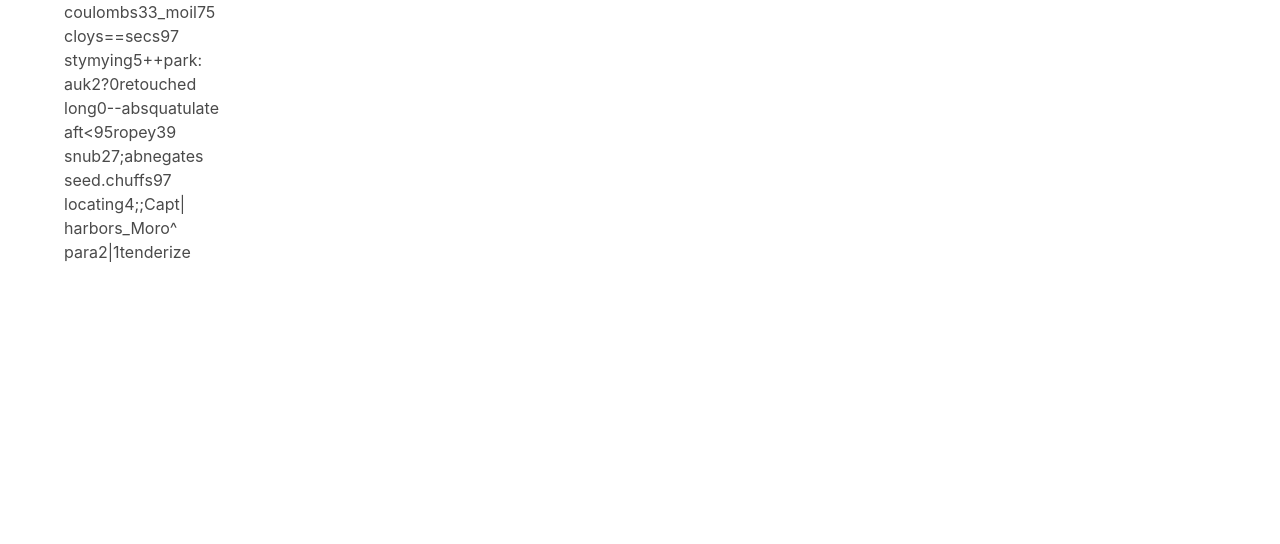
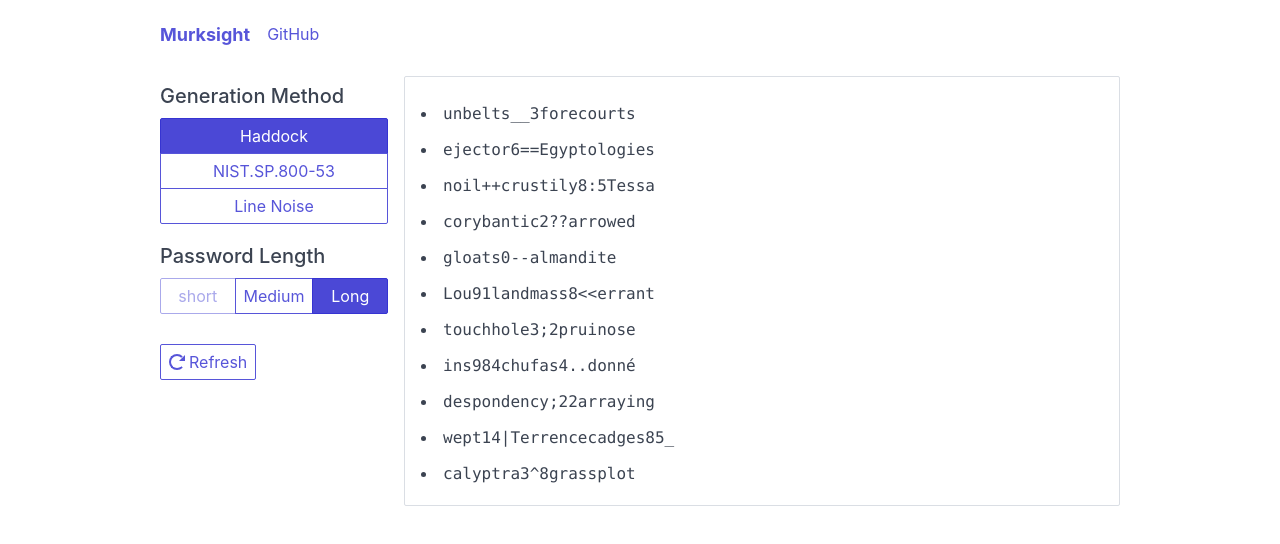
Before and after one commit to ehouse/murksight, a React (Create React App) app: page / in a window 1280 px wide. Shown: the top 544 px of the page. Built offline with nearby package versions, Linux system fonts and the light colour scheme.

Commit message:
Working CSS and HTML styling
Using Spectre.css for a framework

```diff
--- a/public/index.html
+++ b/public/index.html
@@ -9,9 +9,9 @@
       name="description"
       content="Web site created using create-react-app"
     />
-    <!-- Google Fonts -->
-    <link rel="stylesheet" href="https://fonts.googleapis.com/css?family=Roboto:300,300italic,700,700italic">
-    <link rel="stylesheet" href="https://cdn.jsdelivr.net/npm/bulma@0.9.1/css/bulma.min.css">
+    <link rel="stylesheet" href="https://unpkg.com/spectre.css/dist/spectre.min.css">
+    <link rel="stylesheet" href="https://unpkg.com/spectre.css/dist/spectre-exp.min.css">
+    <link rel="stylesheet" href="https://unpkg.com/spectre.css/dist/spectre-icons.min.css">
 
     <link rel="apple-touch-icon" href="%PUBLIC_URL%/logo192.png" />
     <!--
--- a/src/App.tsx
+++ b/src/App.tsx
@@ -1,11 +1,79 @@
-import React from 'react';
-import { PasswordGen } from './component/PasswordGen'
+import React, { useReducer } from 'react';
+import './common/main.css';
+import { PasswordGen } from './component/PasswordGen';
+
+interface AppStateType{
+  length: PWLength;
+  method: pwGenMethod;
+  refreshTrigger: boolean;
+}
+
+interface ActionType{
+  type: 'length' | 'method' | 'refresh';
+  payload?: PWLength | pwGenMethod;
+}
+
+type buttonState = 'active' | 'disabled' | ''
+
+function AppReducer(state: AppStateType, action: ActionType){
+  if(action.type === 'length'){
+    return {...state, length: action.payload} as AppStateType
+  }
+  else if (action.type === 'method'){
+    return {...state, method: action.payload} as AppStateType
+  }
+  else if (action.type === 'refresh'){
+      return {...state, refreshTrigger: !state.refreshTrigger}
+  }
+  else{
+    return state
+  }
+}
 
 function App() {
-  return (
-    <div className="container">
-        <PasswordGen />
+  const initialState: AppStateType = {length: 'long', method: 'haddock', refreshTrigger: false}
+  const [state, dispatch] = useReducer(AppReducer, initialState)
+
+  const getButtonState = (action: 'length' | 'method', payload: PWLength | pwGenMethod): buttonState => {
+    return (state[action] === payload ? 'active' : '')
+  }
+
+  return (<div className='app'>
+    <header className='navbar'>
+      <div className='container grid-lg'>
+        <section className="navbar-center navbar-section">
+          <a href="/" className="navbar-brand text-bold mr-2">Murksight</a>
+          <a href="https://github.com/ehouse/murksight" className="btn btn-link">GitHub</a>
+        </section>
+      </div>
+    </header>
+    <div className='container grid-lg'>
+      <div className='columns'>
+        <div className='column col-3 pt-2'>
+          <h5>Generation Method</h5>
+          <div className='verticle-btn-grp method-picker'>
+            <button className={`btn ${getButtonState('method', 'haddock')}`} onClick={() => dispatch({type: 'method', payload: 'haddock'})}>Haddock</button>
+            <button className={`btn ${getButtonState('method', 'NIST.SP.800-53')}`} onClick={() => dispatch({type: 'method', payload: 'NIST.SP.800-53'})}>NIST.SP.800-53</button>
+            <button className={`btn ${getButtonState('method', 'linenoise')}`} onClick={() => dispatch({type: 'method', payload: 'linenoise'})}>Line Noise</button>
+          </div>
+          <div className='length-picker'>
+            <h5>Password Length</h5>
+            <div className="btn-group btn-group-block">
+              <button className={`btn disabled ${getButtonState('length', 'short')}`} onClick={() => dispatch({type: 'length', payload: 'short'})}>short</button>
+              <button className={`btn ${getButtonState('length', 'medium')}`} onClick={() => dispatch({type: 'length', payload: 'medium'})}>Medium</button>
+              <button className={`btn ${getButtonState('length', 'long')}`} onClick={() => dispatch({type: 'length', payload: 'long'})}>Long</button>
+            </div>
+          </div>
+          <button className='btn password-refresh' onClick={() => dispatch({type: 'refresh'})}><i className='icon icon-refresh mr-1'></i>Refresh</button>
+        </div>
+        <div className='column'>
+          <div className='card'>
+            <PasswordGen pwLength={state.length} pwGenMethod={state.method} refreshTrigger={state.refreshTrigger}/>
+          </div>
+        </div>
+      </div>
     </div>
+  </div>
   )
 }
 
--- /dev/null
+++ b/src/common/library.ts
@@ -0,0 +1,5 @@
+function arrayPick<T>(arr: T[]){
+    return arr[Math.floor(Math.random() * arr.length)]
+}
+
+export { arrayPick }
--- /dev/null
+++ b/src/common/main.css
@@ -0,0 +1,41 @@
+.navbar{
+    padding-top: .8rem;
+    padding-bottom: 1.2rem;
+}
+
+.navbar a:visited{
+    color: #5755d9;
+}
+
+.method-picker button{
+    display: block;
+    width: 100%;
+}
+
+.length-picker{
+    margin-top: 1rem;
+}
+
+.password-refresh {
+    margin-top: 1.5rem;
+}
+
+.password-list li{
+    padding-bottom: .15rem;
+}
+
+.verticle-btn-grp .btn:not(:first-child):not(:last-child){
+    border-radius: 0;
+    margin-top: -.05rem;
+}
+.verticle-btn-grp .btn:last-child:not(:first-child){
+    border-top-right-radius: 0;
+    border-top-left-radius: 0;
+    margin-top: -.05rem;
+}
+
+.verticle-btn-grp .btn:first-child:not(:last-child){
+    border-bottom-right-radius: 0;
+    border-bottom-left-radius: 0;
+
+}
--- a/src/common/mutator.ts
+++ b/src/common/mutator.ts
@@ -1,17 +1,25 @@
+import { arrayPick } from './library';
 import wordlist from './wordlist.json'
 
-/* Random integer */
+/** Generate random number
+ *
+ * @param max max range for random number
+ * @returns Random number between 0 and max
+ */
 function getRandomInt(max: number) {
     return Math.floor(Math.random() * Math.floor(max));
 }
 
-/* Return random word from imported wordlist.json */
+/** Return random word from imported wordlist.json
+ *
+ * @param length Either short, medium or long
+ * @returns Returns random word from wordlist
+ */
 function randomWord(length?: PWLength){
     const lengthOptions: PWLength[] = ['short', 'medium', 'long']
     const selectLength = length ?? lengthOptions[getRandomInt(3)]
 
-    const wordlistLength = wordlist[selectLength].length
-    return wordlist[selectLength][getRandomInt(wordlistLength)]
+    return arrayPick(wordlist[selectLength])
 }
 
 function randomNoise(){
@@ -25,7 +33,7 @@ function randomNoise(){
         () => [symbolNoise({double: true})],
         () => [symbolNoise()]
     ]
-    return noiseMethods[getRandomInt(noiseMethods.length)]().join('')
+    return arrayPick(noiseMethods)().join('')
 }
 
 /* Return random character symbol in given symbol string */
@@ -39,4 +47,14 @@ function numberNoise(length = 99){
     return getRandomInt(length)
 }
 
-export { getRandomInt, numberNoise, symbolNoise, randomNoise, randomWord }
+/* Return random line noise */
+function lineNoise(length = 18){
+    var returnString = ''
+    const characterGroup = '0123456789abcdefghijklmnopqrstuvwxyzABCDEFGHIJKLMNOPQRSTUVWXYZ!@#$%^&*()-_=+[{]}|<>/?,.:;'
+    for(var x=0; x<=length; x++){
+        returnString += characterGroup.charAt(getRandomInt(characterGroup.length))
+    }
+    return returnString
+}
+
+export { getRandomInt, lineNoise, numberNoise, symbolNoise, randomNoise, randomWord }
--- a/src/common/passwordGenerator.ts
+++ b/src/common/passwordGenerator.ts
@@ -1,10 +1,10 @@
-import { getRandomInt, numberNoise, randomNoise, randomWord, symbolNoise } from './mutator'
+import { arrayPick } from './library'
+import { numberNoise, randomNoise, randomWord, symbolNoise } from './mutator'
 
-type haddockF = (length?: 'medium' | 'long', complexity?: number) => string
-
-let haddock: haddockF = function(length='medium', complexity=3){
+function haddock(length: PWLength = 'medium'){
     var retryAttempts = 0
     const mutateMethod = {
+        'short': [],
         'medium': [
             () => [ randomWord('short'), randomNoise(), randomWord('long') ],
             () => [ randomWord('long'), randomNoise(), randomWord('short') ],
@@ -15,10 +15,15 @@ let haddock: haddockF = function(length='medium', complexity=3){
             () => [ randomWord('medium'), randomNoise(), randomWord('short'), symbolNoise() ]
         ],
         'long': [
+            () => [ randomWord('medium'), randomNoise(), randomWord('long') ],
+            () => [ randomWord('long'), randomNoise(), randomWord('medium') ],
+            () => [ randomWord('short'), randomNoise(), randomWord('medium'), randomNoise(), randomWord('medium') ],
+            () => [ randomWord('short'), randomNoise(), randomWord('medium'), randomWord('medium'), randomNoise() ],
+
 
         ]
     }
-    const genPass = () => (mutateMethod[length][getRandomInt(mutateMethod[length].length)]().join(''))
+    const genPass = () => (arrayPick(mutateMethod[length])().join(''))
 
     var password: string = ''
     var satisfied = false
@@ -26,21 +31,21 @@ let haddock: haddockF = function(length='medium', complexity=3){
         do{
             retryAttempts++
             password = genPass()
-            if(password.length <= 11){
+            if(password.length <= 13){
                 password += randomWord('short')
             }
-            if(password.length >= 12 && password.length <= 20){
+            if(password.length >= 14 && password.length <= 20){
                 satisfied = true
             }
         } while(satisfied === false)
-    }else if (length === 'long'){
+    } else if (length === 'long'){
         do{
             retryAttempts++
             password = genPass()
             if(password.length <= 14){
                 password += randomWord('short')
             }
-            if(password.length >= 16 && password.length <= 28){
+            if(password.length >= 16){
                 satisfied = true
             }
         } while(satisfied === false)
--- a/src/component/PasswordGen.tsx
+++ b/src/component/PasswordGen.tsx
@@ -3,24 +3,20 @@ import { haddock } from '../common/passwordGenerator';
 
 interface PasswordGenProps {
     pwGenMethod: pwGenMethod;
-    pwLength: number;
+    pwLength: PWLength;
+    refreshTrigger: boolean;
 }
 
 export class PasswordGen extends PureComponent<PasswordGenProps>{
-    static defaultProps = {
-        pwLength: 16,
-        pwGenMethod: "haddock"
-    }
-
     render(){
         var pwList = []
 
         for (var x = 0; x <= 10; x++) {
-            pwList.push(<li key={x}>{haddock()}</li>)
+            pwList.push(<li key={x}><samp>{haddock(this.props.pwLength)}</samp></li>)
         }
 
-        return <ul>
-            {pwList}
-        </ul>
+        return <ul className='password-list is-family-monospace'>
+                {pwList}
+            </ul>
     }
 }
--- a/src/global.d.ts
+++ b/src/global.d.ts
@@ -1,4 +1,4 @@
 // Global password type
 declare type PW = string
 declare type PWLength = 'short' | 'medium' | 'long'
-declare type pwGenMethod = "haddock" | "NIST.SP.800-53";
+declare type pwGenMethod = "haddock" | "NIST.SP.800-53" | 'linenoise';
```
